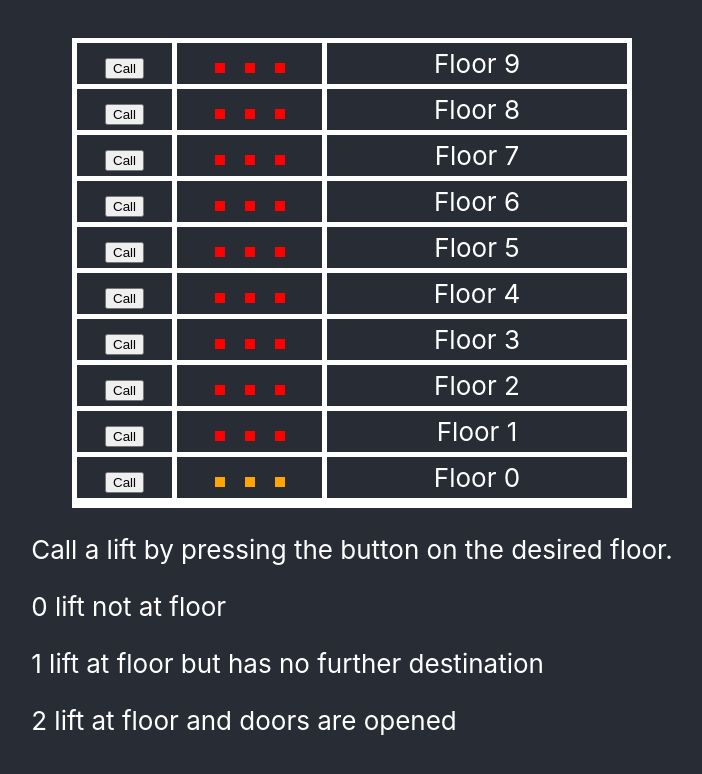
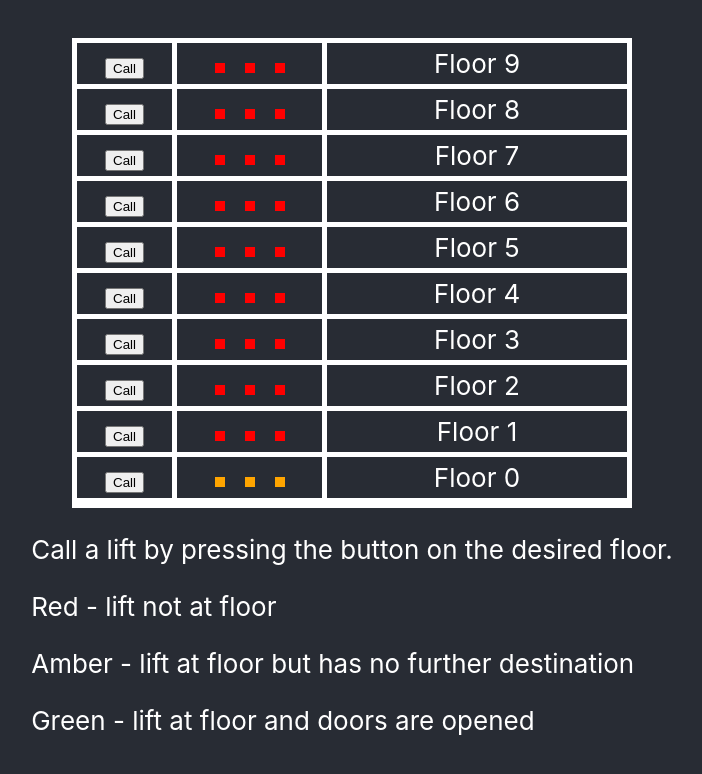
Before and after one commit to benirvingplt/lift-tech-test, a React (Create React App) app: page / in a window 1280 px wide. Shown: the top 774 px of the page, without its empty margins (288-990 px from the left). Built offline with nearby package versions, Linux system fonts and the light colour scheme.

Commit message:
Fix legend

```diff
--- a/src/App.js
+++ b/src/App.js
@@ -10,9 +10,9 @@ class App extends Component {
         <Building />
         <div>
           <p>Call a lift by pressing the button on the desired floor.</p>
-          <p>0 lift not at floor</p>
-          <p>1 lift at floor but has no further destination</p>
-          <p>2 lift at floor and doors are opened</p>
+          <p>Red - lift not at floor</p>
+          <p>Amber -  lift at floor but has no further destination</p>
+          <p>Green - lift at floor and doors are opened</p>
         </div>
       </div>
     );
```
